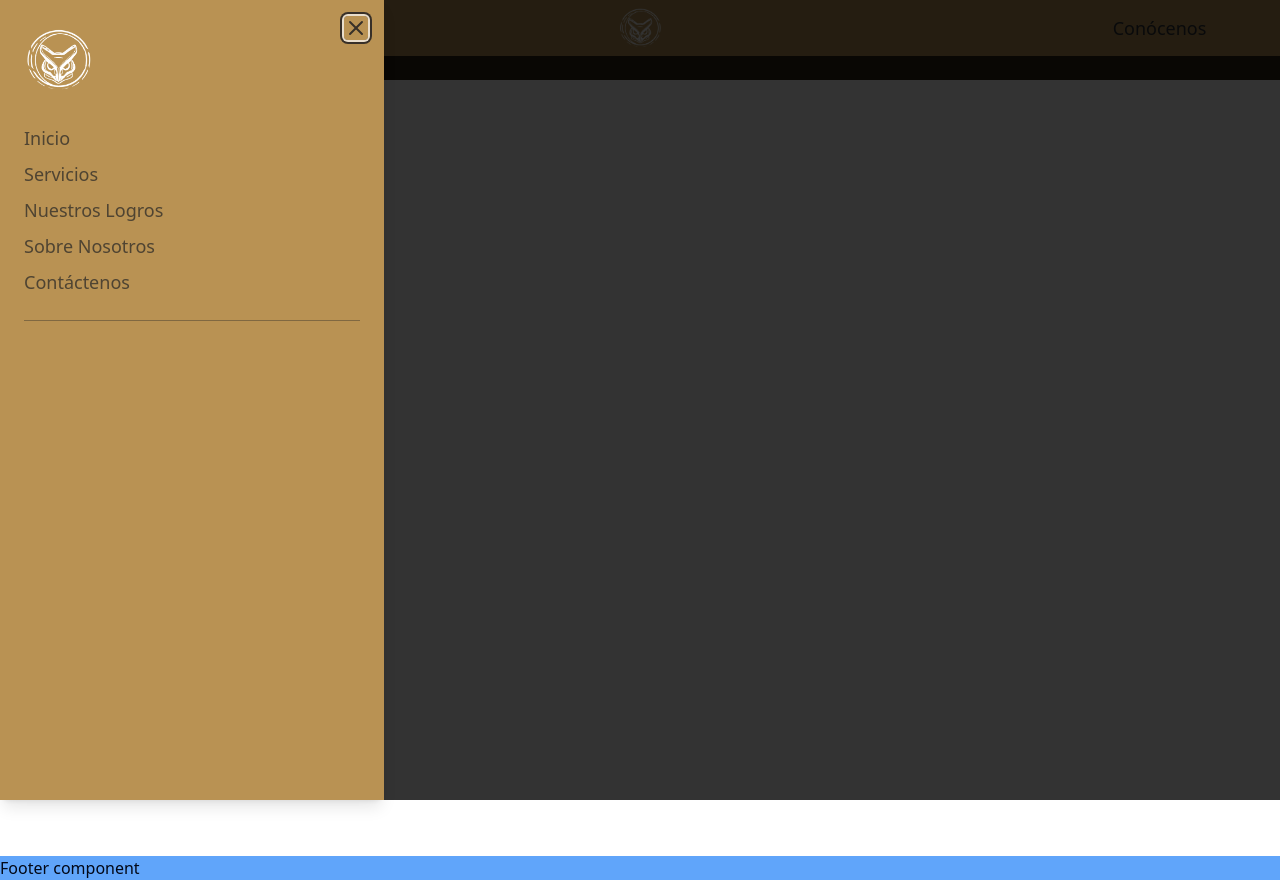
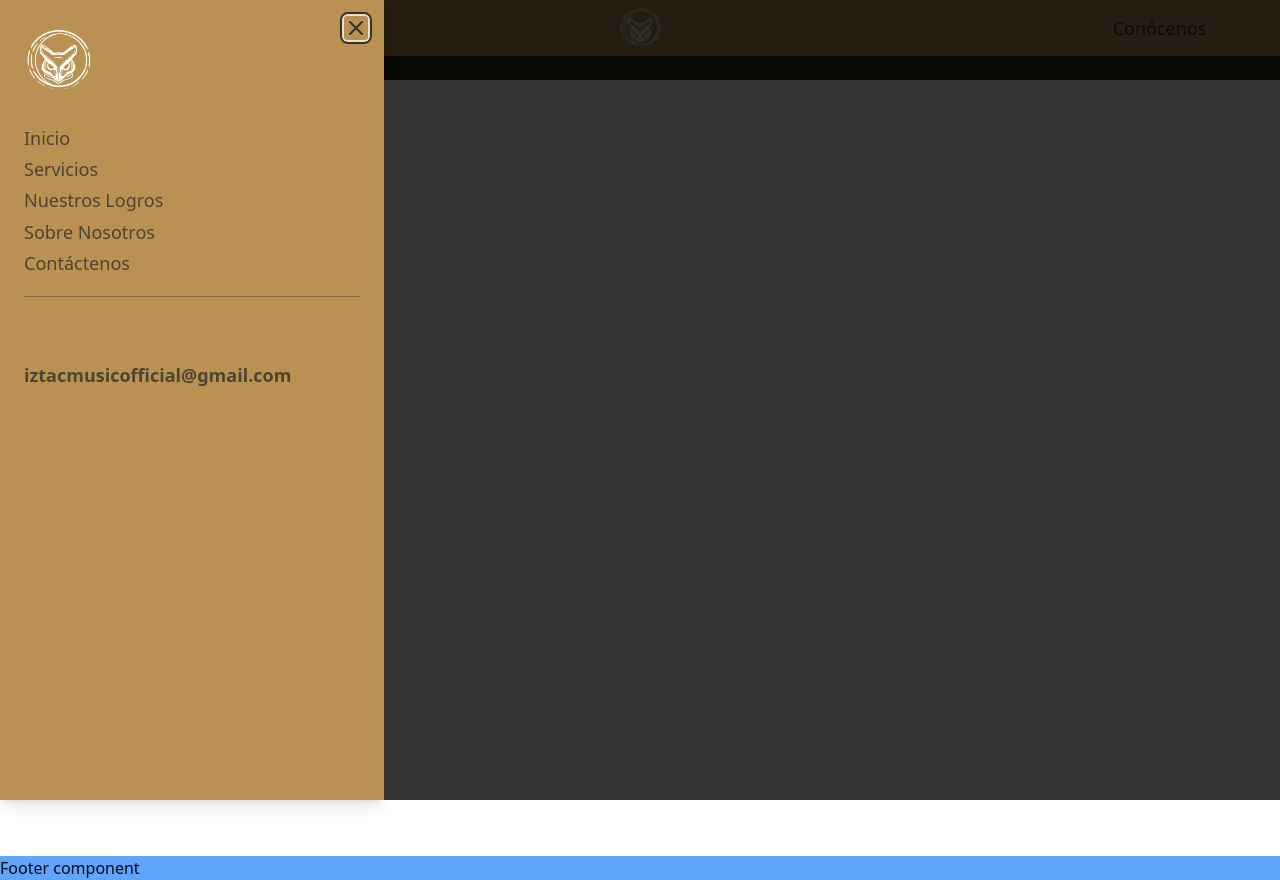
Before and after one commit to saulkurosaki/IZTAC-MUSIC-COMPANY, a Next.js app: page / in a window 1280 px wide. Both pictures are taken after a click on the button 120 px from the left and 28 px from the top of the page. Built offline with nearby package versions, Linux system fonts and the light colour scheme.

Commit message:
feat(SideBar): implement the link to the website owner mail

```diff
--- a/components/SideBar.tsx
+++ b/components/SideBar.tsx
@@ -60,21 +60,21 @@ const SideBar = () => {
 
                 <div className="w-full border-b-[1px] border-[#25252562] mt-4 mb-16" />
 
-                {/* <Link
+                <Link
                   href="mailto:iztacmusicofficial@gmail.com"
                   className="w-full h-5 flex items-center"
                 >
-                  // <Image
-                  //   src={mail_logo}
-                  //   alt="mail_logo"
-                  //   width={15}
-                  //   height={15}
-                  //   className="inline-block mr-[6px] pt-[2px]"
-                  // />
+                  {/* <Image
+                    src={mail_logo}
+                    alt="mail_logo"
+                    width={15}
+                    height={15}
+                    className="inline-block mr-[6px] pt-[2px]"
+                  /> */}
                   <p className="inline-block font-semibold">
                     iztacmusicofficial@gmail.com
                   </p>
-                </Link> */}
+                </Link>
               </ul>
 
               {/* <Link
```
